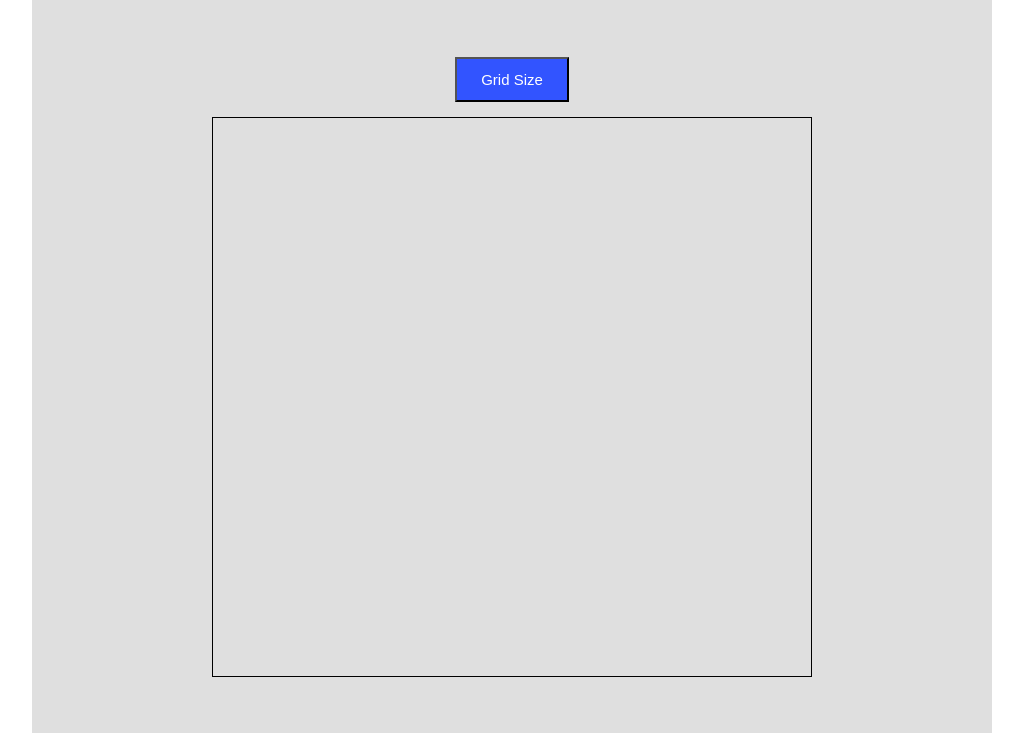
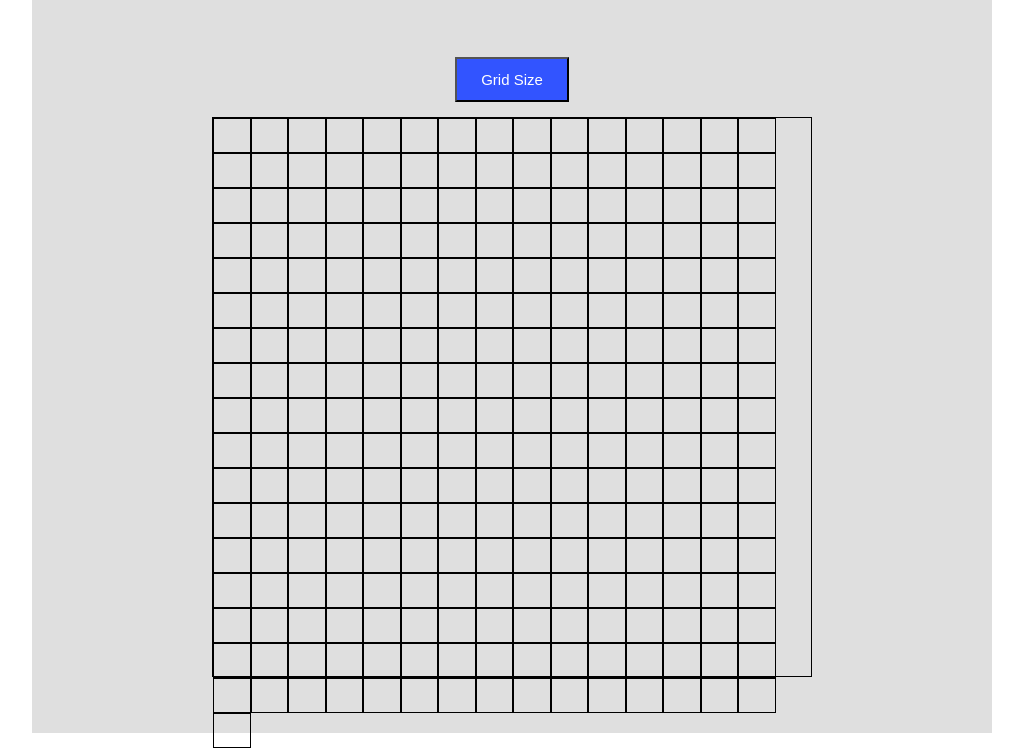
Before and after one commit to tatmil-99/browser-sketchpad, a plain HTML site: page index.html in a window 1280 px wide. Shown: the part 67-815 px from the top of the page, without its empty margins (128-1151 px from the left). Drawn offline with Linux system fonts and the light colour scheme.

Commit message:
Creates code that references DOM nodes and creates divs to fill sketchpad container based on container height and width.

```diff
--- a/script.js
+++ b/script.js
@@ -0,0 +1,17 @@
+// Create reference to sketch container node
+// Create x divs based on grid selection (16x16, a = 256);
+// Create size of grid based on height and width of container / grid selection (h = 600 / 16, w = 600 / 16)
+// Apply classname and styling to divs
+// Append to parent node
+
+const sketchpad = document.querySelector(".sketch-container");
+const containerHeight = sketchpad.offsetHeight;
+const containerWidth = sketchpad.offsetWidth;
+
+for (let i = 0; i < 256; i++) {
+  const newDiv = document.createElement("div");
+  newDiv.classList.toggle("grid");
+  newDiv.style.height = `${containerHeight / 16}px`;
+  newDiv.style.width = `${containerWidth / 16}px`;
+  sketchpad.appendChild(newDiv);
+}
--- a/styles.css
+++ b/styles.css
@@ -49,4 +49,12 @@ h1 {
   min-height: 495px;
   max-height: 600px;
   border: solid black 1px;
+  display: flex;
+  flex-wrap: wrap;
 }
+
+.grid {
+  /* height: 37.5px;
+  width: 37.5px; */
+  border: solid black 1px;
+}
```
